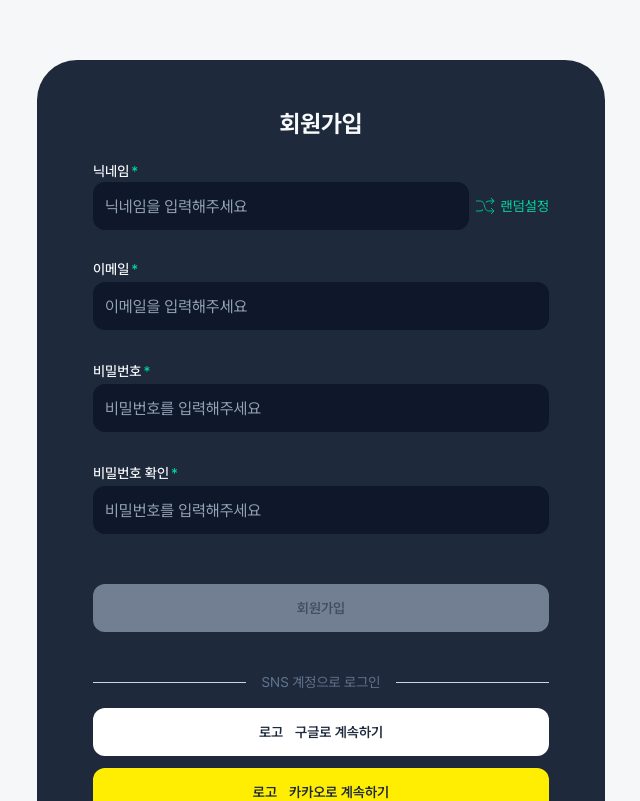
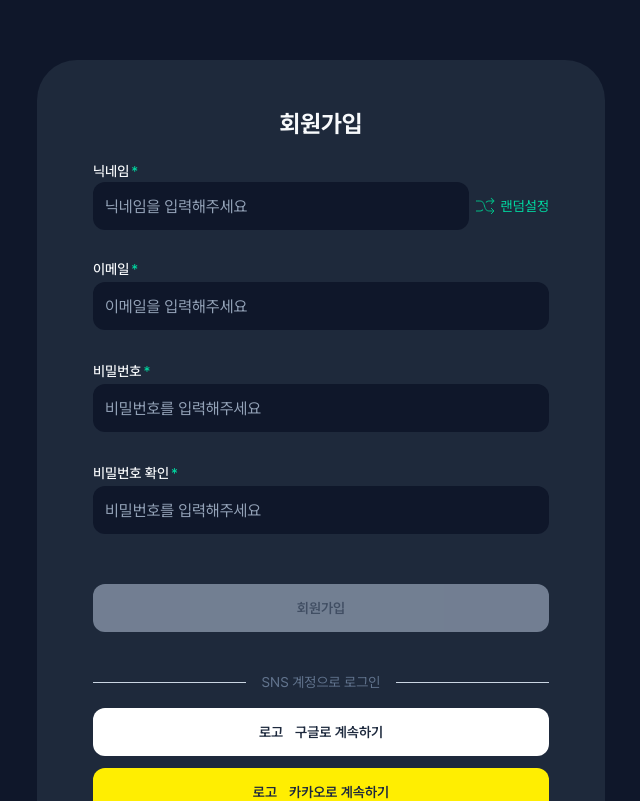
Before and after one commit to Codeit-13-Team-4/4_Frontend, a Next.js app: page /signup in a window 1280 px wide. Shown: the top 801 px of the page, without its empty margins (319-959 px from the left). Built offline with nearby package versions, Linux system fonts and the light colour scheme.

Commit message:
fix(signup): css 및 타입 수정

```diff
--- a/app/signup/page.tsx
+++ b/app/signup/page.tsx
@@ -2,7 +2,7 @@ import SignupForm from "@/features/auth/ui/SignupForm";
 
 export default function SignupPage() {
   return (
-    <div className="flex min-h-screen items-center justify-center bg-[#F6F7F9]">
+    <div className="flex min-h-screen items-center justify-center bg-gray-900">
       <SignupForm />
     </div>
   );
--- a/features/auth/ui/SignupForm.tsx
+++ b/features/auth/ui/SignupForm.tsx
@@ -81,7 +81,7 @@ export default function SignupForm() {
     setNickname(getRandomName());
   };
 
-  const handleSubmit = async (e: React.FormEvent<HTMLFormElement>) => {
+  const handleSubmit = async (e: React.SubmitEvent<HTMLFormElement>) => {
     e.preventDefault();
     setIsSubmitted(true);
 
```
